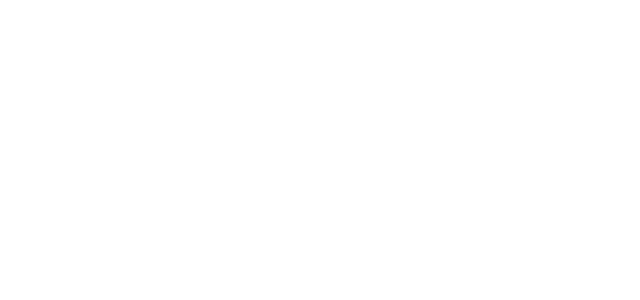
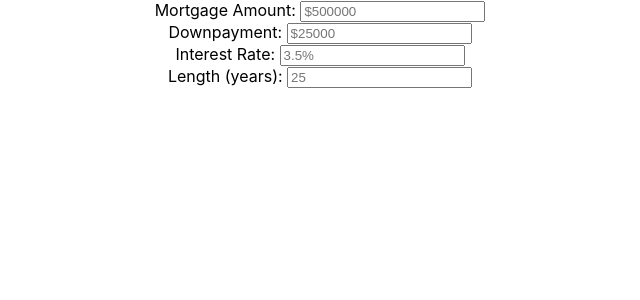
Before and after one commit to DimarcoKevin/mortgage-calculator, a React (Create React App) app: page / in a window 1280 px wide. Shown: the top 300 px of the page, without its empty margins (320-960 px from the left). Built offline with nearby package versions, Linux system fonts and the light colour scheme.

Commit message:
Adding form for mortgage calc

```diff
--- a/src/App.js
+++ b/src/App.js
@@ -4,7 +4,24 @@
 function App() {
   return (
     <div className="App">
-
+      <form className="Form">
+        <div className="Amount">
+          <label>Mortgage Amount: </label>
+          <input type="number" placeholder="$500000"></input>
+        </div>
+        <div>
+          <label className="Downpayment">Downpayment: </label>
+          <input type="number" placeholder="$25000"></input>
+        </div>
+        <div>
+          <label className="Interest">Interest Rate: </label>
+          <input type="number" placeholder="3.5%"></input>
+        </div>
+        <div>
+          <label className="Years">Length (years): </label>
+          <input type="number" placeholder="25"></input>
+        </div>
+      </form>
     </div>
   );
 }
```
